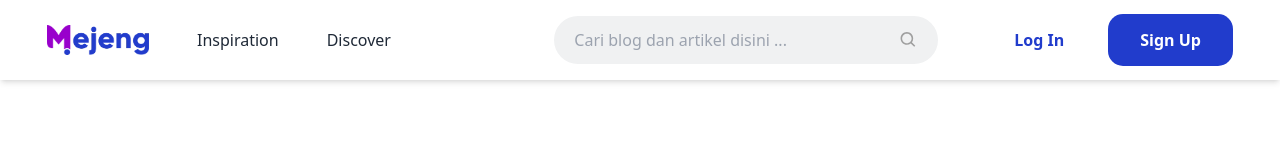
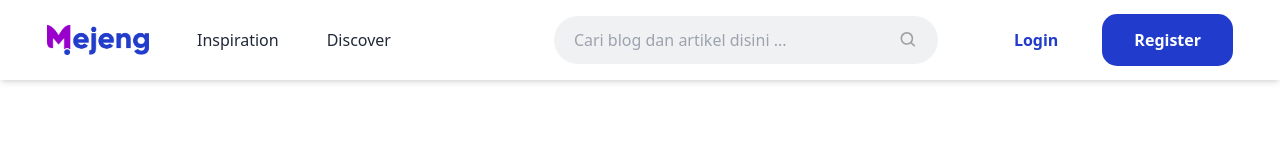
Before and after one commit to sgitwhyd/MejengProject, a Next.js app in the folder fe-design-camp/: page / in a window 1280 px wide. Shown: the top 160 px of the page. Built offline with nearby package versions, Linux system fonts and the light colour scheme.

Commit message:
refactor: routes name

```diff
--- a/fe-design-camp/src/components/main/navbar/navbar.jsx
+++ b/fe-design-camp/src/components/main/navbar/navbar.jsx
@@ -30,16 +30,16 @@ export default function Navbar() {
           </div>
           <div className="flex items-center justify-center gap-3 ">
             <Link
-              href={"/login"}
+              href={"/auth/login"}
               className="rounded-[15px] py-[14px] px-8 font-bold text-primary transition-all hover:bg-primary hover:text-white hover:shadow-primary/40 hover:drop-shadow-lg"
             >
-              Log In
+              Login
             </Link>
             <Link
-              href={"/register"}
+              href={"/auth/register"}
               className="rounded-[15px] bg-primary py-[14px] px-8 font-bold text-white"
             >
-              Sign Up
+              Register
             </Link>
           </div>
         </div>
--- a/fe-design-camp/src/pages/_app.js
+++ b/fe-design-camp/src/pages/_app.js
@@ -1,10 +1,14 @@
 import "@/styles/globals.css";
 import LayoutAdmin from "@/components/main/layouts/layout-admin";
 import LayoutMain from "@/components/main/layouts/layout-main";
+import LayoutLogReg from "@/components/main/layouts/layout-log-reg";
 
 export default function App({ Component, pageProps, router }) {
   const getLayout = router.pathname.includes("/admin")
     ? (page) => <LayoutAdmin children={page} />
+    : router.pathname.match(/^\/auth\/.*$/)
+    ? (page) => <LayoutLogReg children={page} />
     : (page) => <LayoutMain children={page} />;
+
   return <>{getLayout(<Component {...pageProps} />, pageProps)}</>;
 }
```
